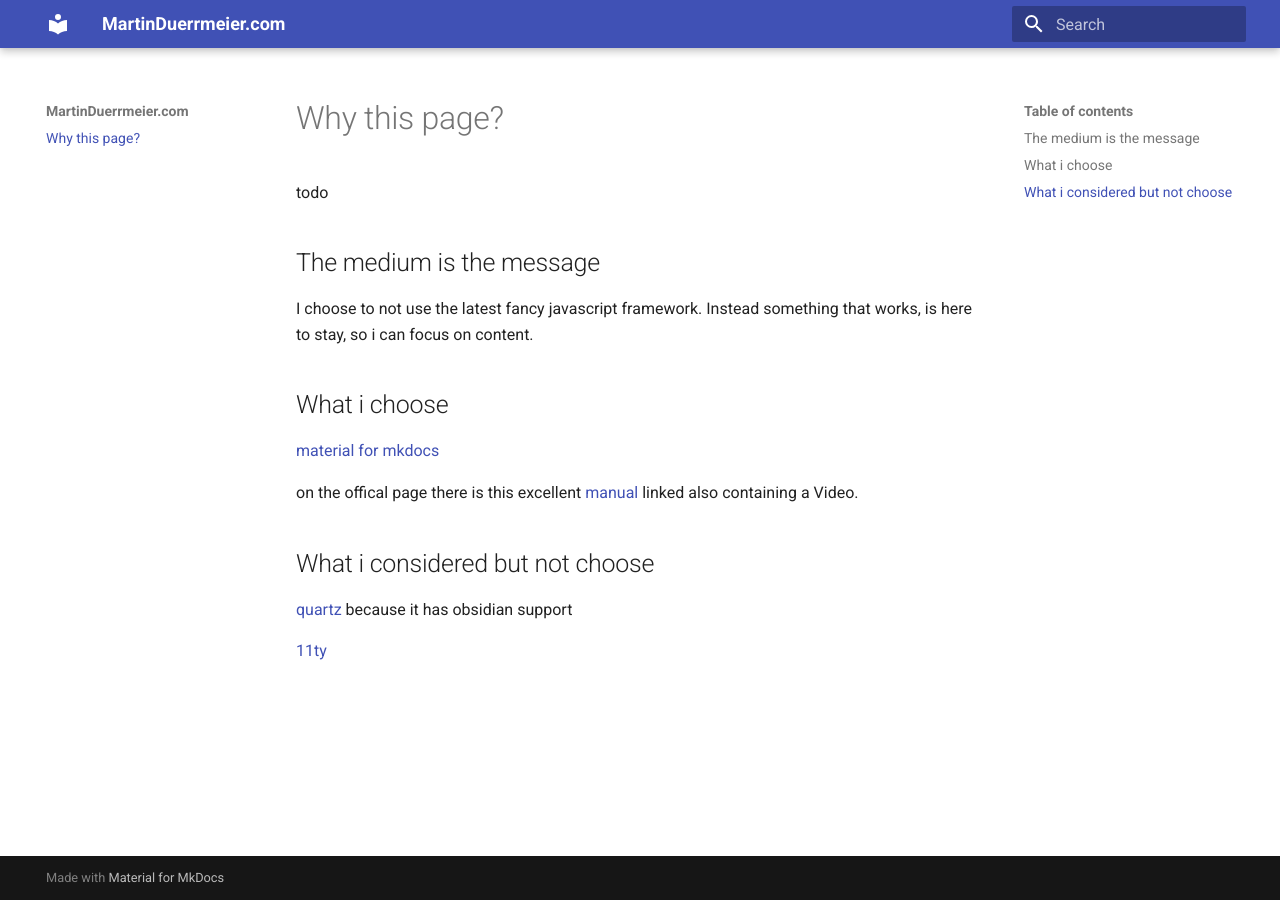
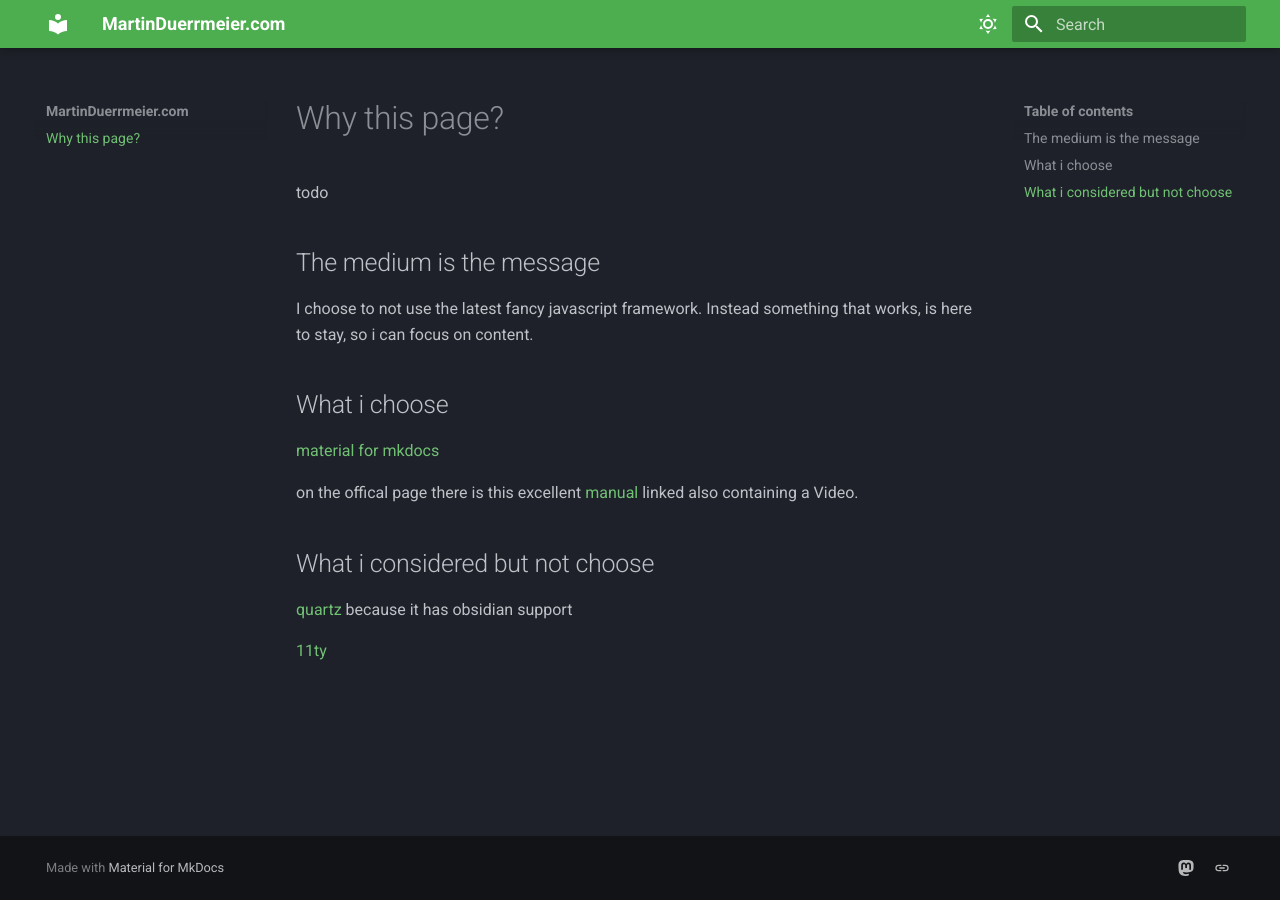
Before and after one commit to md42/martinduerrmeier.com, an MkDocs documentation site: the page built from docs/index.md, in a window 1280 px wide. Built offline with MkDocs 1.6.1 and Material for MkDocs 9.7.7, drawn with Linux system fonts in a browser that asks for light colours.

```diff
--- a/mkdocs.yml
+++ b/mkdocs.yml
@@ -1,4 +1,30 @@
 site_name: MartinDuerrmeier.com
-site_url: https://sitename.example
+site_url: https://martinduerrmeier.com
 theme:
   name: material
+  palette:
+    # Dark Mode
+    - scheme: slate
+      toggle:
+        icon: material/weather-sunny
+        name: Dark mode
+      primary: green
+      accent: deep purple
+
+    # Light Mode
+    - scheme: default
+      toggle:
+        icon: material/weather-night
+        name: Light mode
+      primary: blue
+      accent: deep orange
+
+  features:
+    - navigation.footer
+
+extra:
+  social:
+    - icon: simple/mastodon
+      link: https://hachyderm.io/@md42
+    - icon: simple/linkedin
+      link: https://www.linkedin.com/in/martinduerrmeier/
```
